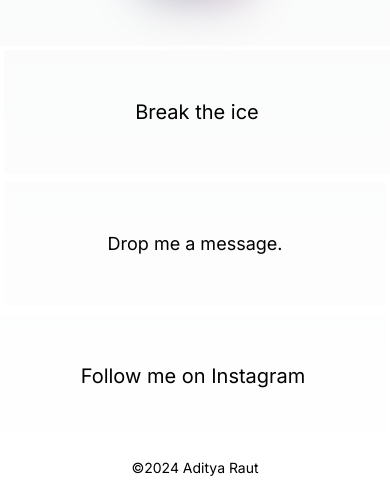
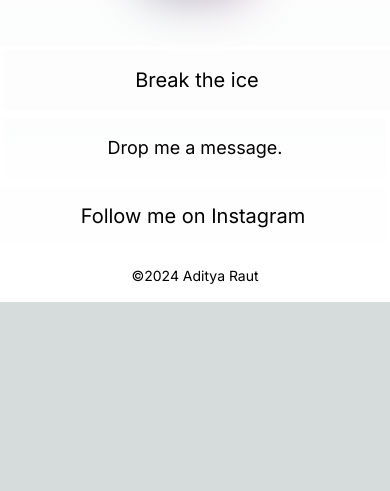
Before and after one commit to Adeshraigit/Adi-portfolio, a Next.js app: page / in a window 390 px wide. Shown: the part 3961-4452 px from the top of the page. After the commit the page ends 4263 px from the top, so only its background shows below. Built offline with nearby package versions, Linux system fonts and the light colour scheme.

Commit message:
changes done

```diff
--- a/package.json
+++ b/package.json
@@ -9,6 +9,7 @@
     "lint": "next lint"
   },
   "dependencies": {
+    "@gsap/react": "^2.1.1",
     "clsx": "^2.1.1",
     "framer-motion": "^11.2.12",
     "next": "14.2.4",
--- a/src/components/Footer.tsx
+++ b/src/components/Footer.tsx
@@ -6,17 +6,17 @@ function Footer() {
   return (
     <>
      <div className='md:grid justify-between sticky top-0 grid-cols-3 ' >
-            <div className='text-xl text-center border-l-4 border-t-4 border-b-4 border-white p-12 hover:text-teal-300 ' >
+            <div className='text-xl text-center border-l-4 border-t-4 border-b-4 border-white p-4 md:p-12 hover:text-teal-300 ' >
                 <Link href='/contact-me' >
                     Break the ice
                 </Link>
                 </div>
-            <div className='text-lg p-12 border-4 border-white grow text-center hover:text-teal-300 ' >
+            <div className='text-lg p-4 md:p-12 border-4 border-white grow text-center hover:text-teal-300 ' >
                 <Link href='/' >
                     Drop me a message.
                 </Link>
             </div>
-            <div className='text-xl text-center p-12 border-r-4 border-t-4 border-b-4 border-white hover:text-teal-300  ' >
+            <div className='text-xl text-center p-4 md:p-12 border-r-4 border-t-4 border-b-4 border-white hover:text-teal-300  ' >
               Follow me on Instagram
             </div>
         </div>
--- a/src/components/Hero.tsx
+++ b/src/components/Hero.tsx
@@ -1,7 +1,7 @@
 'use client'
 import React from 'react'
+function Hero() {
 
-function Hero() {
   return (
     <>
         <div className=' top-0 grid grid-cols-1 items-center lg:grid-cols-2 h-[75vh]' >
```
Also changed, not shown: 1 other file (tests, documents, lock files or other folders).
